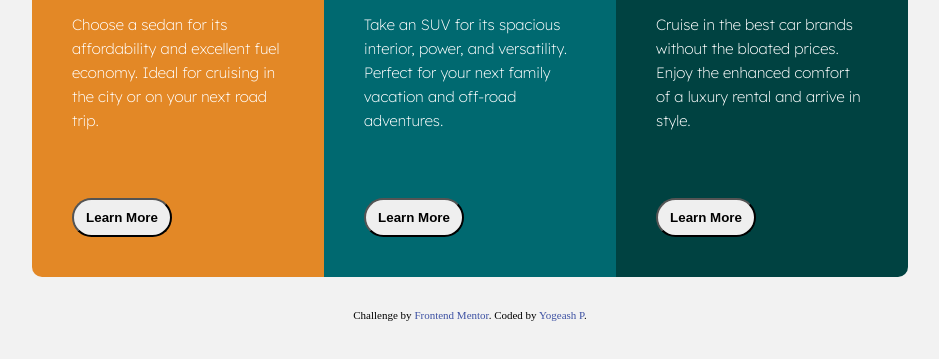
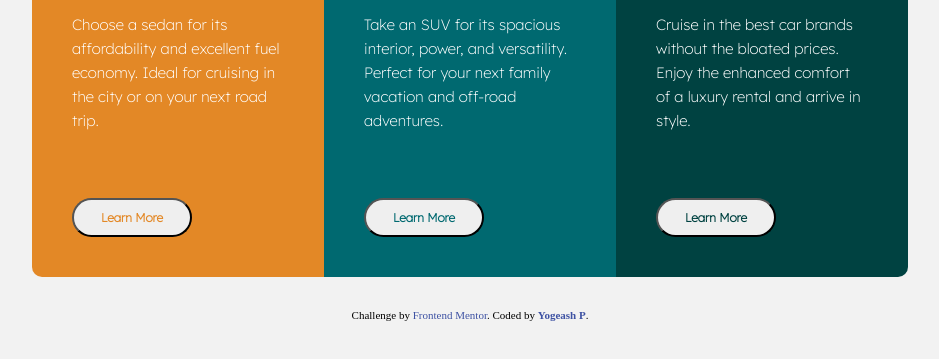
Before and after one commit to yogeash002/Preview_card, a plain HTML site: page index.html in a window 1280 px wide. Shown: the part 345-704 px from the top of the page, without its empty margins (170-1109 px from the left). Drawn offline with Linux system fonts and the light colour scheme.

Commit message:
Changes made

```diff
--- a/index.html
+++ b/index.html
@@ -34,6 +34,8 @@
     <a href="#"><button class = "sedan button"><b>Learn More</b></button></a>
 
   </div>
+
+
   <div class="SUV">
 
     <img src="./images/icon-suvs.svg" alt="SUV-IMG">
@@ -44,6 +46,8 @@
 
       <a href="#"><button class="suv button"><b>Learn More</b></button></a>
   </div>
+
+
 
   <div class="LUX">
 
@@ -60,7 +64,7 @@
 
   <div class="attribution">
     Challenge by <a href="https://www.frontendmentor.io?ref=challenge" target="_blank">Frontend Mentor</a>.
-    Coded by <a href="#">Yogeash P</a>.
+    Coded by <a href="www.linkedin.com/in/yogeashp"><b>Yogeash P</b></a>.
   </div>
 
 </div>
--- a/style.css
+++ b/style.css
@@ -10,6 +10,11 @@ h1{
     font-weight: 700;
 
 }
+
+a{
+    text-decoration: none;
+}
+
 
 .content{
 
@@ -61,21 +66,58 @@ body{
 }
 
 button{
-    width: 100px;
+    width: 120px;
     cursor: pointer;
     border-radius: 20px;
     padding: 10px;
     margin-top: 50px;
+    font-family: "Lexend Deca",sans-serif;
+    font-size: 12px;
+    font-weight: 700;
 }
-/*button{
-    margin: 60px;
-    padding:10px;
-    width: 100px;
-    border-radius: 20px;
-    cursor:pointer;
+
+.sedan b{
+
+color: hsl(31, 77%, 52%);
+
 }
-*/
 
-a{
-    text-decoration: none;
+.sedan:hover  {
+
+    background-color:hsl(31, 77%, 52%);
+
 }
+
+.sedan:hover b {
+    color:white;
+}
+
+.suv b{
+
+    color:  hsl(184, 100%, 22%);
+}
+
+.suv:hover  {
+
+    background-color:hsl(184, 100%, 22%);
+
+}
+
+.suv:hover b {
+    color:white;
+}
+
+.lux b{
+
+    color:  hsl(179, 100%, 13%);
+}
+
+.lux:hover  {
+
+    background-color:hsl(179, 100%, 13%);
+
+}
+
+.lux:hover b {
+    color:white;
+}
```
